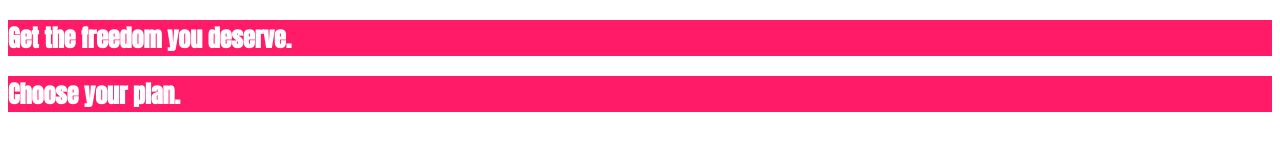
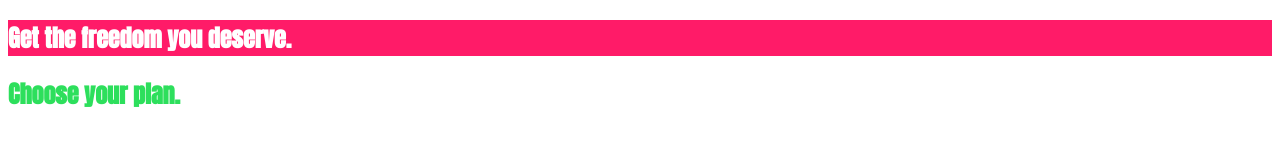
Before and after one commit to EricRicketts/CSSTheCompleteGuide2022, a plain HTML site: page Section2DivingIntoTheBasicsOfCSS/index.html in a window 1280 px wide. Drawn offline with Linux system fonts and the light colour scheme.

Commit message:
beginning instruction on selectors

```diff
--- a/Section2DivingIntoTheBasicsOfCSS/index.html
+++ b/Section2DivingIntoTheBasicsOfCSS/index.html
@@ -14,11 +14,11 @@
 
 <body>
 <main>
-  <section>
+  <section id="product-overview">
     <h1>Get the freedom you deserve.</h1>
   </section>
   <section>
-    <h1>Choose your plan.</h1>
+    <h1 class="section-title">Choose your plan.</h1>
   </section>
 </main>
 </body>
--- a/Section2DivingIntoTheBasicsOfCSS/main.css
+++ b/Section2DivingIntoTheBasicsOfCSS/main.css
@@ -1,4 +1,4 @@
-section {
+#product-overview {
   background: #ff1b68;
 }
 
@@ -6,3 +6,7 @@
   color: white;
   font-family: 'Anton', sans-serif;
 }
+
+.section-title {
+  color: #2ddf5c;
+}
```
